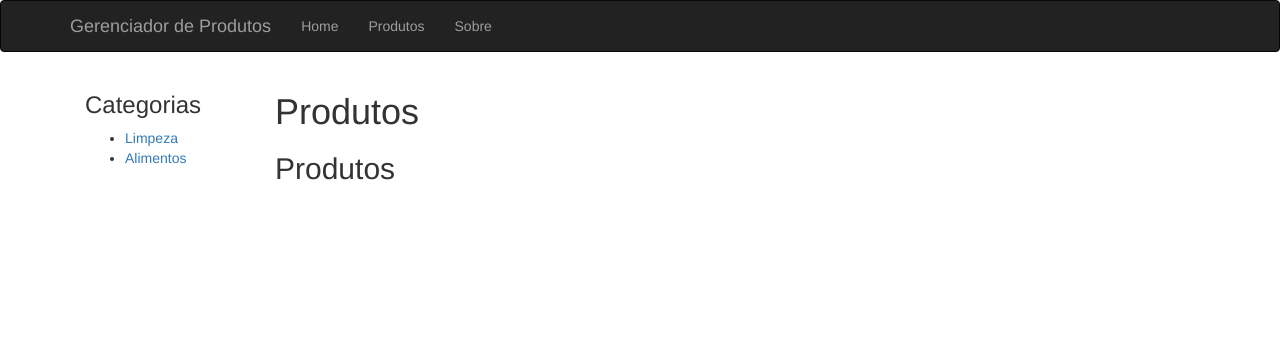
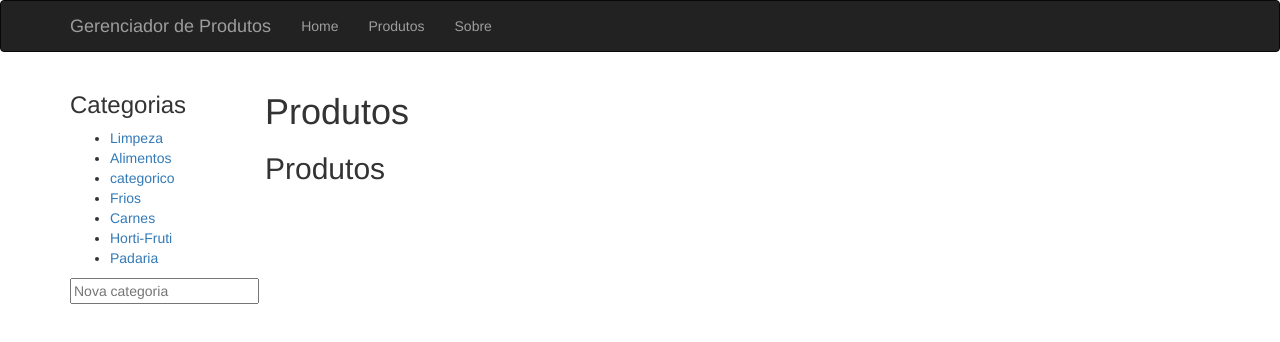
Before and after one commit to rogeriop/produtos, a React (Create React App) app: page /produtos in a window 1280 px wide. Shown: the top 342 px of the page. Built offline with nearby package versions, Linux system fonts and the light colour scheme; data requests are answered from the project's data file.

Commit message:
Curso devReactJs #18.10 - Criando categorias

```diff
--- a/db.json
+++ b/db.json
@@ -1,5 +1,5 @@
 {
-  "produtos":[
+  "produtos": [
     {
       "id": 1,
       "produto": "Sabão Líquido",
@@ -15,10 +15,8 @@
       "produto": "Bolacha",
       "categoria": 2
     }
-
-
   ],
-  "categorias":[
+  "categorias": [
     {
       "id": 1,
       "categoria": "Limpeza"
@@ -26,6 +24,26 @@
     {
       "id": 2,
       "categoria": "Alimentos"
+    },
+    {
+      "categoria": "categorico",
+      "id": 3
+    },
+    {
+      "categoria": "Frios",
+      "id": 4
+    },
+    {
+      "categoria": "Carnes",
+      "id": 5
+    },
+    {
+      "categoria": "Horti-Fruti",
+      "id": 6
+    },
+    {
+      "categoria": "Padaria",
+      "id": 7
     }
   ]
 }
--- a/src/Produtos.js
+++ b/src/Produtos.js
@@ -12,16 +12,22 @@ class Produtos extends Component {
         this.state = {
             categorias: []
         }
+        this.handleNewCategoria = this.handleNewCategoria.bind(this)
+        this.loadCategorias = this.loadCategorias.bind(this)
+    }
+    loadCategorias() {
+        axios
+        .get('http://localhost:3001/categorias')
+        .then(res => {
+            this.setState({
+                categorias: res.data
+            })
+        })
+
     }
     // componente montado na tela
     componentDidMount () {
-        axios
-            .get('http://localhost:3001/categorias')
-            .then(res => {
-                this.setState({
-                    categorias: res.data
-                })
-            })
+        this.loadCategorias()
     }
     renderCategoria(cat){
         return (
@@ -30,16 +36,38 @@ class Produtos extends Component {
             </li>
         )
     }
+    handleNewCategoria(key) {
+        if(key.keyCode === 13){
+            axios
+                .post('http://localhost:3001/categorias',
+                {
+                    categoria: this.refs.categoria.value
+                })
+                .then(res => {
+                    this.refs.categoria.value = ''
+                    this.loadCategorias()
+            })
+        }
+
+        //console.log(key.keyCode)
+    }
     render (){
         const { match } = this.props
         const { categorias } = this.state
         return(
-        <div classMame='row'>
+        <div className='row'>
             <div className='col-md-2'>
                 <h3>Categorias</h3>
                 <ul>
                     {categorias.map(this.renderCategoria)}
                 </ul>
+                <div>
+                    <input
+                    onKeyUp={this.handleNewCategoria}
+                    type='text'
+                    ref='categoria'
+                    placeholder='Nova categoria'/>
+                </div>
             </div>
             <div className='col-md-10'>
                 <h1>Produtos</h1>
```
